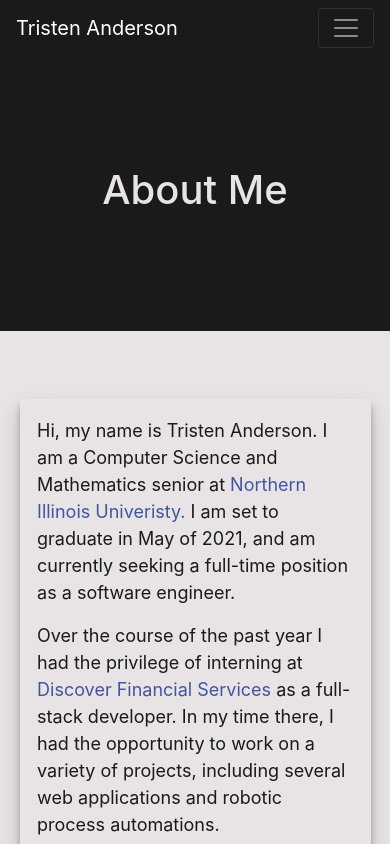
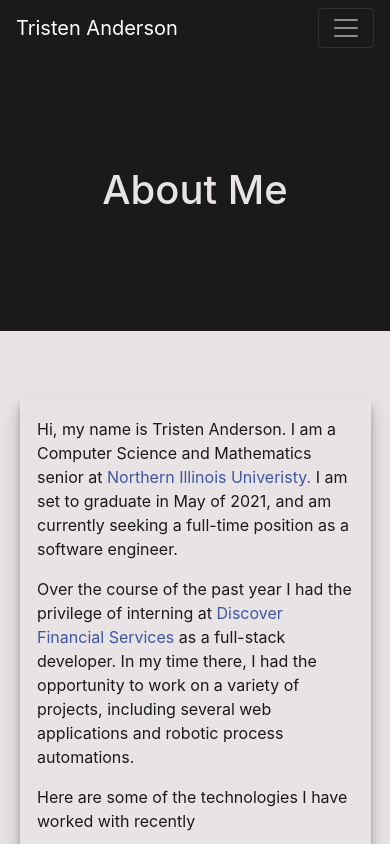
Before and after one commit to TristenAnderson/TristenAnderson.github.io, a React (Create React App) app in the folder portfolio-app/: page /#/ in a window 390 px wide. Shown: the top 844 px of the page. Built offline with nearby package versions, Linux system fonts and the light colour scheme.

Commit message:
reduced font size

```diff
--- a/portfolio-app/src/App.css
+++ b/portfolio-app/src/App.css
@@ -30,7 +30,7 @@
 }
 .main-content p, .main-content li {
   color: var(--secondary-color);
-  font-size: 22px;
+  font-size: 20px;
   font-weight: 400;
 }
 .main-content a {
@@ -39,8 +39,7 @@
 
 @media(max-width: 1200px) {
   .main-content p, .main-content li {
-    font-size: 18px;
-    font-weight: 400;
+    font-size: 16px;
   }
   .main-content h3 {
     font-size: 26px;
```
